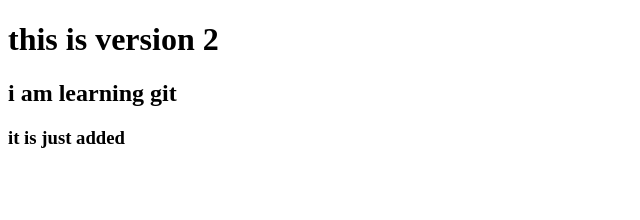
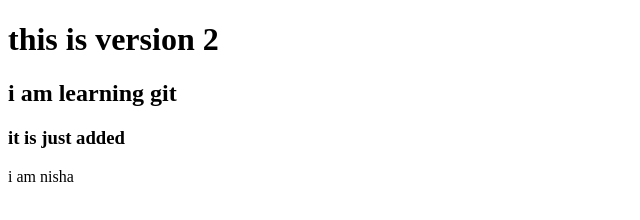
Before and after one commit to Payal-soni414/Learning, a plain HTML site: page index.html in a window 1280 px wide. Shown: the full height of the page, 0-640 px from the left. Drawn offline with Linux system fonts and the light colour scheme.

Commit message:
nisha 's info

```diff
--- a/index.html
+++ b/index.html
@@ -9,5 +9,6 @@
   <h1>this is version 2</h1>
   <h2>i am learning git</h2>
   <h3>it is just added</h3>
+  <p>i am nisha</p>
 </body>
 </html>
```
